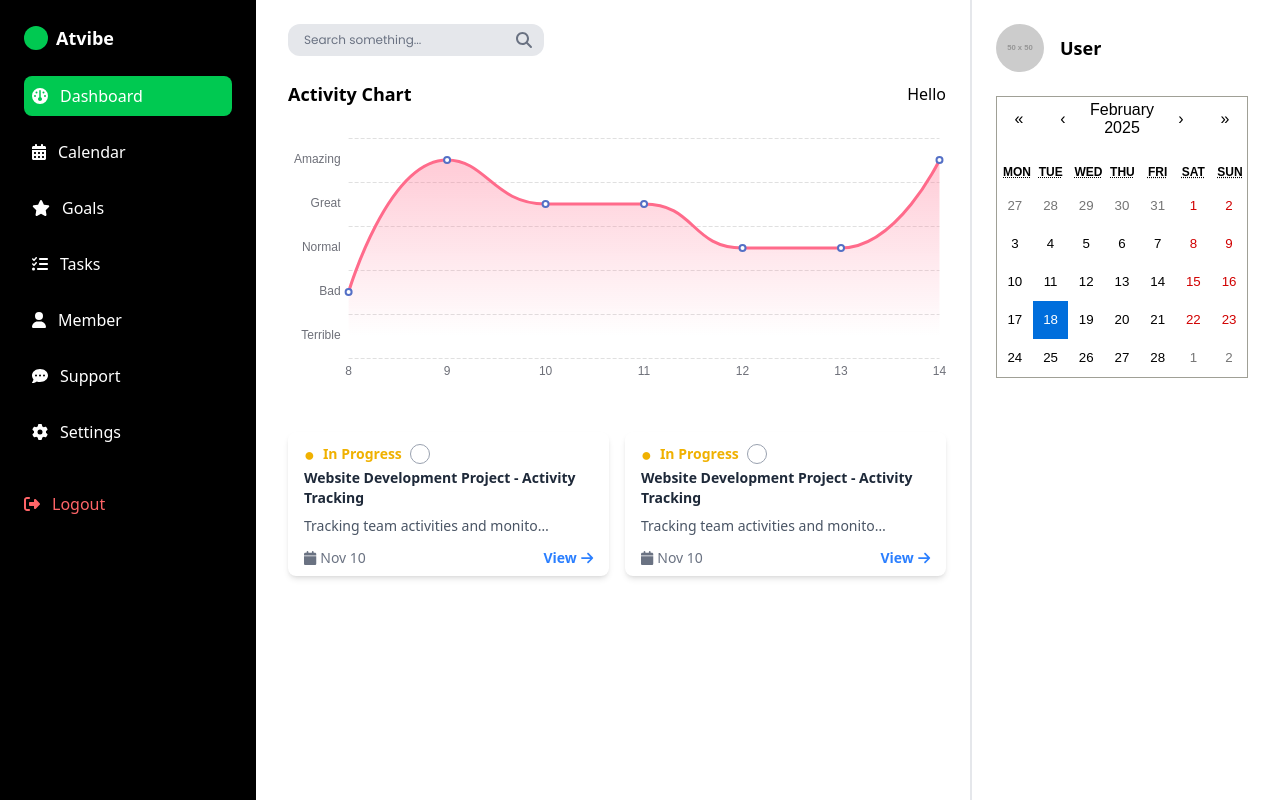
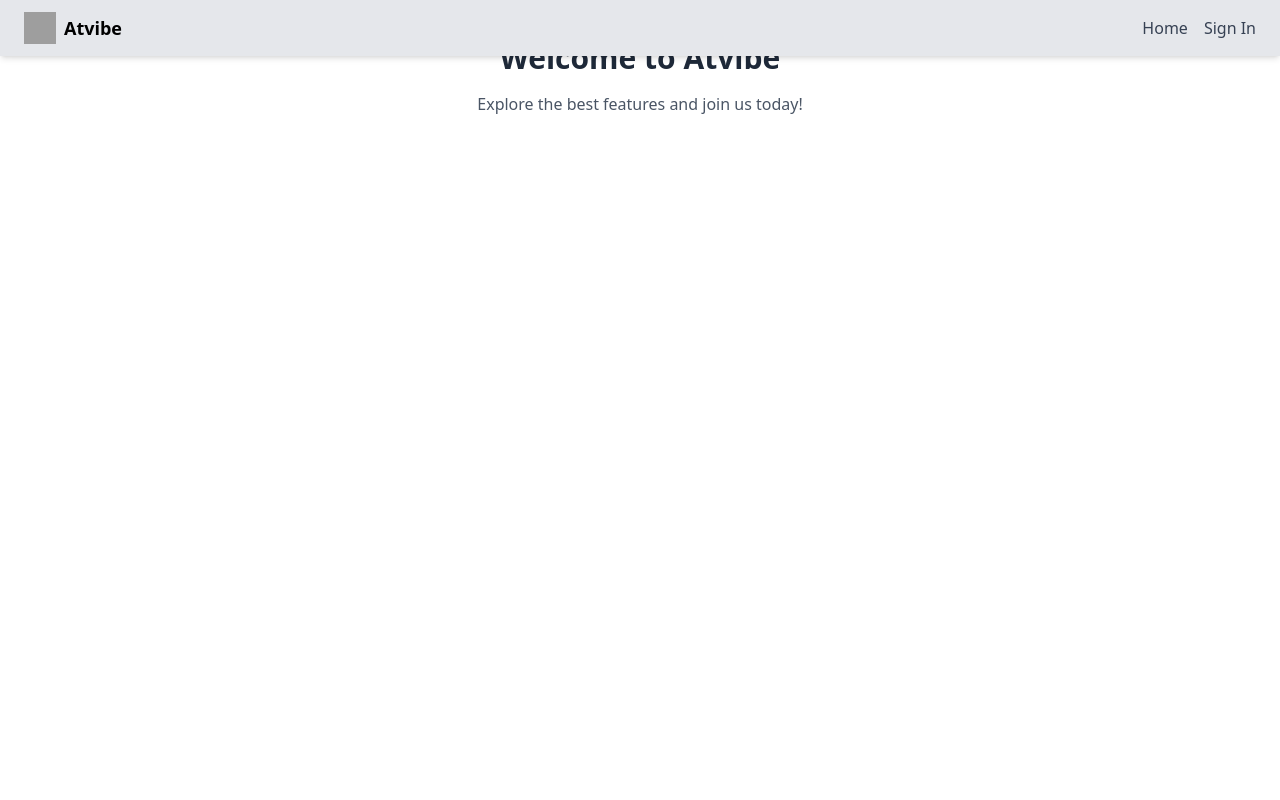
Before and after one commit to Gepx/activity-tracker, a React (Vite) app: page / in a window 1280 px wide. Before the commit this address led to /dashboard. Built offline with nearby package versions, Linux system fonts and the light colour scheme; grey boxes are pictures that could not be loaded.

Commit message:
route to auth

```diff
--- a/src/router.jsx
+++ b/src/router.jsx
@@ -1,28 +1,30 @@
 import { createBrowserRouter, Navigate } from "react-router-dom";
 import AfterLoginNav from "./layouts/AfterLoginNav";
 import Dashboard from "./pages/Dashboard";
-import Login from "./pages/Login";
+import Auth from "./pages/Auth";
+import HomeNav from "./layouts/HomeNav";
+import Home from "./pages/Home";
+// import Login from "./pages/Login";
 
 export const router = createBrowserRouter([
-  //   {
-  //     path: "/",
-  //     element: <HomeNav />,
-  //     children: [{ index: true, element: <Home /> }],
-  //   },
   {
     path: "/",
+    element: <HomeNav />,
+    children: [
+      { index: true, element: <Home /> },
+      { path: "/auth", element: <Auth /> },
+    ],
+  },
+  {
+    path: "/success-login",
     element: <AfterLoginNav />,
     children: [
       { index: true, element: <Navigate to="/dashboard" /> },
-      { path: "/dashboard", element: <Dashboard /> },
+      { path: "/success-login/dashboard", element: <Dashboard /> },
     ],
   },
-  {
-    path: "/login",
-    element: <Login />,
-    // children: [
-    //   { index: true, element: <Navigate to="/dashboard" /> },
-    //   { path: "/dashboard", element: <Dashboard /> },
-    // ],
-  },
+  // {
+  //   path: "/login",
+  //   element: <Login />,
+  // },
 ]);
```
